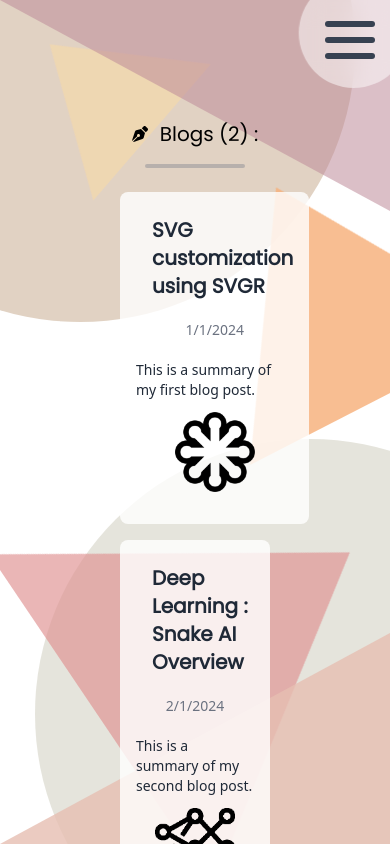
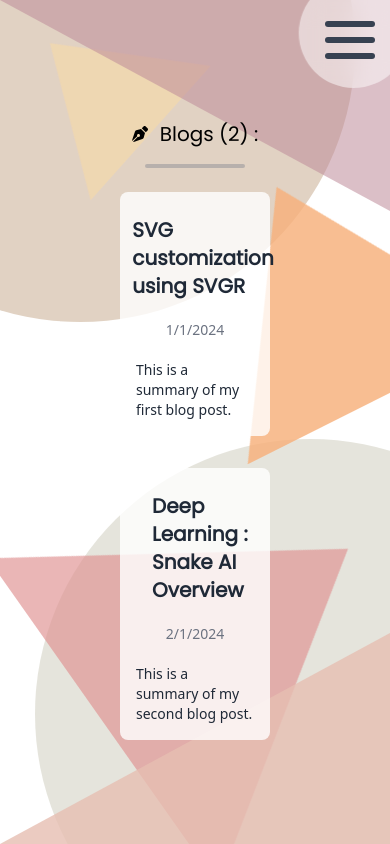
Before and after one commit to rayaaaneee/Next-Adobe-Portfolio, a Next.js app: page /blog in a window 390 px wide. Shown: the top 844 px of the page. Built offline with nearby package versions, Linux system fonts and the light colour scheme.

Commit message:
Fix header hamburger

```diff
--- a/src/app/(portfolio)/blog/page.tsx
+++ b/src/app/(portfolio)/blog/page.tsx
@@ -1,5 +1,4 @@
 import { Metadata } from 'next';
-import Link from 'next/link';
 
 import { cn } from '@/lib/utils';
 
@@ -26,7 +25,7 @@
                 {/* Order by date button */}
                 <Separator lite highMargin />
             </div>
-            <div className='w-full h-fit flex flex-row items-center justify-start flex-wrap'>
+            <div className='w-full h-fit grid grid-cols-1 md:grid-cols-2 lg:grid-cols-3 gap-4'>
                 {/* <p className='mt-10 text-lg text-gray-600 dark:text-gray-300'>No blog post has been published yet. Please check back later.</p> */}
                 {blogs.map((blog, i) => (
                     <BlogCard blog={blog} i={i} key={i} />
--- a/src/components/blog/blog-card.tsx
+++ b/src/components/blog/blog-card.tsx
@@ -24,16 +24,16 @@
                 "bg-white/80 hover:bg-white/100 dark:bg-black/80 hover:dark:bg-black/100",
                 "transition-colors duration-200 ease-in-out",
                 "flex flex-col items-center gap-3",
-                "w-full md:w-1/2 lg:w-1/3 h-fit p-4 m-2 ",
+                "md:w-1/2 lg:w-1/3 h-fit p-4 m-2 ",
                 "rounded-lg cursor-pointer no-underline",
-                "to-animate appear opacity-0 -translate-y-3",
-                `anim-delay-${i*200}`
+                //"to-animate appear opacity-0 -translate-y-3",
+                //`anim-delay-${i*200}`
             )}>
                 <HeadingTwo className='text-xl font-semibold text-gray-800 dark:text-gray-200'>{blog.title}</HeadingTwo>
                 <Paragraph className='text-gray-500 dark:text-gray-400'>{new Date(blog.date).toLocaleDateString()}</Paragraph>
                 <Paragraph>{blog.summary}</Paragraph>
-                <Icon src={blog.icon} alt={blog.title} className='block dark:hidden' />
-                <Icon src={blog.darkIcon} alt={blog.title} className="hidden dark:block" />
+                {/* <Icon src={blog.icon} alt={blog.title} className='block dark:hidden' />
+                <Icon src={blog.darkIcon} alt={blog.title} className="hidden dark:block" /> */}
         </Link>
     )
 }
--- a/src/components/header/hamburger-menu.tsx
+++ b/src/components/header/hamburger-menu.tsx
@@ -1,22 +1,37 @@
-import { forwardRef, useState } from "react";
+import { CSSProperties, forwardRef, useEffect, useRef, useState } from "react";
 
 import { cn } from "@/lib/utils";
 
 import ClassNameInterface from "@/utils/interface/classname";
 
 export interface HamburgerMenuProps extends ClassNameInterface {
-    menuElement: HTMLElement | null;
     onClick?: (checked: boolean) => void;
-    style?: React.CSSProperties;
+    style?: CSSProperties;
 }
 
 // menuElement : tableau des éléments du menu à faire apparaître/disparaître (pas un seul élément)
-const HamburgerMenu = forwardRef<HTMLDivElement, HamburgerMenuProps>(({className, id, menuElement, onClick: onCheck = () => {}, style = {}}, ref) => {
+const HamburgerMenu = forwardRef<HTMLDivElement, HamburgerMenuProps>(({
+    className,
+    id,
+    onClick: onCheck = () => {},
+    style = {}},
+    ref) =>
+{
 
-    if (!menuElement) throw new Error("You must provide a valid menu element to the HamburgerMenu component.");
+    const mediaMenuRef = useRef<HTMLUListElement>(null);
+
+    useEffect(() => {
+
+        if (mediaMenuRef.current) return;
+        const mediaMenuTmp = document.querySelector<HTMLUListElement>('#header-media-menu');
+
+        if (mediaMenuTmp) mediaMenuRef.current = mediaMenuTmp;
+        else throw new Error("HamburgerMenu: media menu element not found");
+
+    });
 
     const toggleMenuClass = () => {
-        menuElement.classList.toggle("active");
+        mediaMenuRef.current!.classList.toggle("active");
         toggleChecked();
     };
 
--- a/src/components/header/header.tsx
+++ b/src/components/header/header.tsx
@@ -116,8 +116,8 @@
                 )}/>
             </Link>
             <nav id="menu-container">
-                <ul className={cn(
-                    "header-media-menu box-content bg-[rgb(255_255_255/50%)] [&.active]:bg-[rgb(255_255_255/30%)] transition-all ease-menu duration-600",
+                <ul id='header-media-menu' className={cn(
+                    "box-content bg-[rgb(255_255_255/50%)] [&.active]:bg-[rgb(255_255_255/30%)] transition-all ease-menu duration-600",
                     "flex flex-col justify-center items-center gap-[3vh] cursor-pointer fixed list-none m-0 top-0 right-0 w-[60px] h-[60px]",
                     "backdrop-blur-md p-[25px] rounded-[50%] translate-x-[17%] translate-y-[-20%] z-[2]",
                     "[&>*]:opacity-0 [&>*]:transition-opacity [&>*]:ease-menu [&>*]:duration-450 [&>*]:pointer-events-none",
@@ -145,7 +145,7 @@
                     <SwitchTheme pinkMoon />
                     <div className='menu-footer'></div>
                 </ul>
-                { isMenuReady && <HamburgerMenu ref={hamburgerMenu} menuElement={mediaMenu.current as HTMLUListElement}/>}
+                <HamburgerMenu ref={hamburgerMenu} />
             </nav>
         </header>
     );
```
Also changed, not shown: 1 other file (tests, documents, lock files or other folders).
